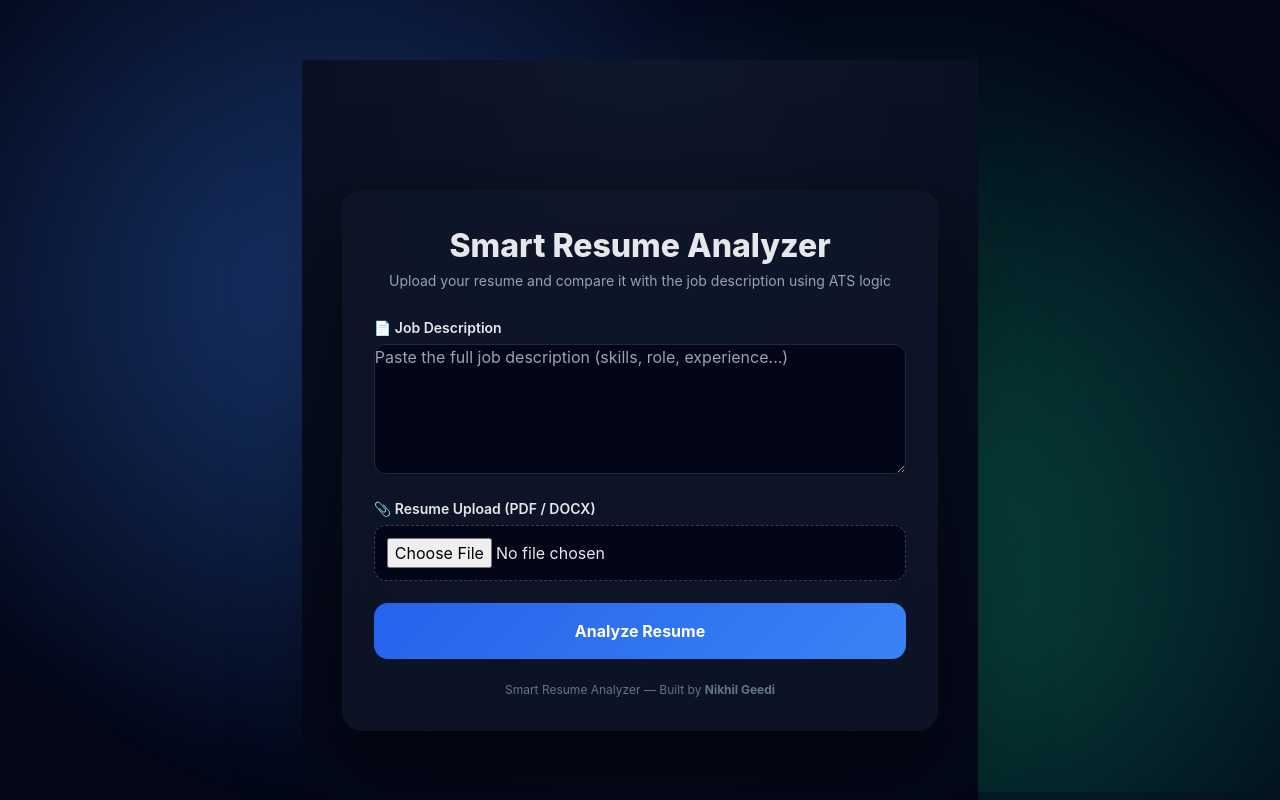
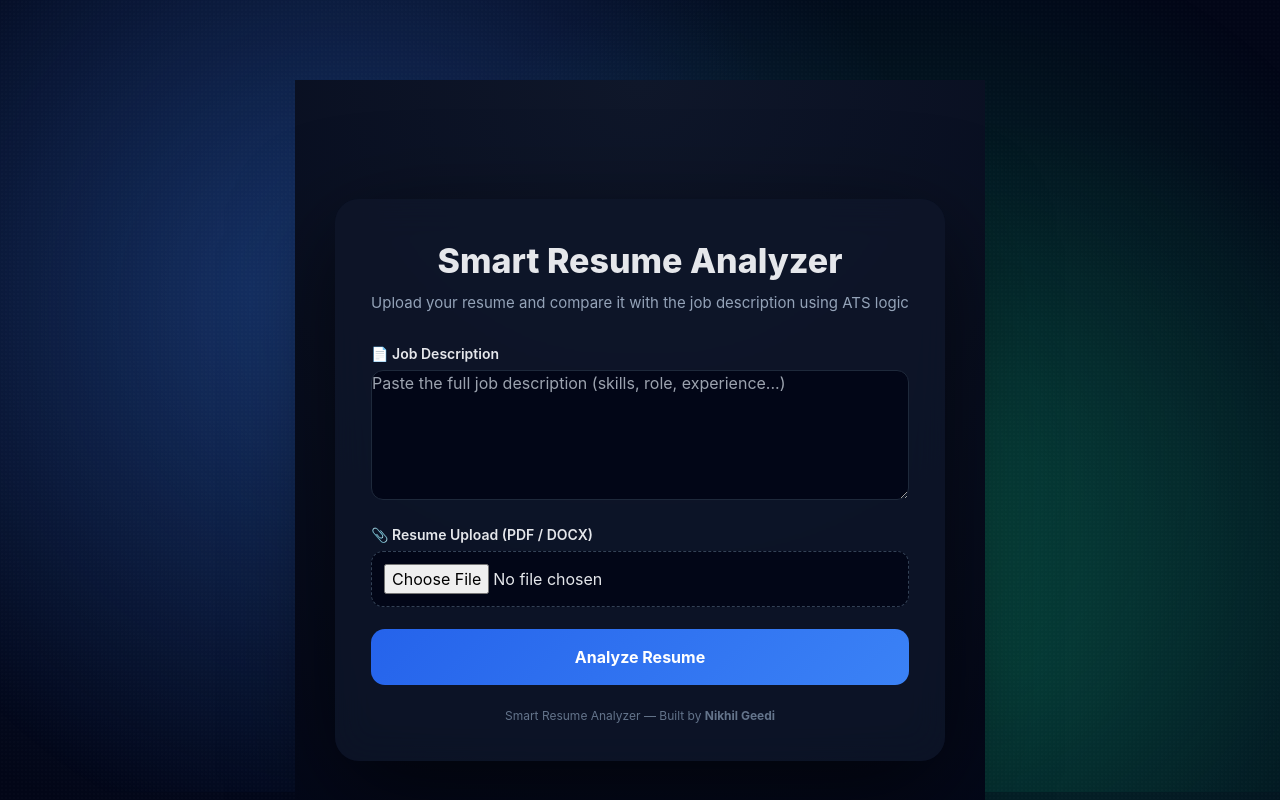
Before and after one commit to nikhil-18-ctrl/smart-resume-analyzer-ui, a React (Vite) app: page / in a window 1280 px wide. Shown: the top 800 px of the page. Built offline with nearby package versions, Linux system fonts and the light colour scheme.

Commit message:
Increase card fatness & premium glass UI

```diff
--- a/src/App.css
+++ b/src/App.css
@@ -1,66 +1,37 @@
 /* ================================
-   GLOBAL RESET
+   GLOBAL / BODY
 ================================ */
-
-* {
-  box-sizing: border-box;
-}
-
-html,
 body {
   margin: 0;
-  padding: 0;
-  min-height: 100%;
-}
-
-
-/* ================================
-   GOD-LEVEL BACKGROUND (FIXED)
-================================ */
-
-body {
   font-family: system-ui, -apple-system, BlinkMacSystemFont, "Segoe UI", sans-serif;
-  color: #e5e7eb;
+  min-height: 100vh;
   overflow-x: hidden;
 
+  /* Deep premium background */
   background:
-    radial-gradient(
-      circle at 20% 30%,
-      rgba(59, 130, 246, 0.15),
-      transparent 40%
-    ),
-    radial-gradient(
-      circle at 80% 70%,
-      rgba(16, 185, 129, 0.15),
-      transparent 45%
-    ),
+    radial-gradient(circle at 20% 30%, rgba(59,130,246,0.18), transparent 45%),
+    radial-gradient(circle at 80% 70%, rgba(16,185,129,0.18), transparent 45%),
     linear-gradient(180deg, #020617, #020617);
 }
 
-
-/* Floating glow animation layer */
+/* Floating glow */
 body::before {
   content: "";
   position: fixed;
   inset: 0;
   background:
-    radial-gradient(circle at 30% 40%, rgba(59,130,246,0.25), transparent 50%),
-    radial-gradient(circle at 70% 60%, rgba(16,185,129,0.25), transparent 50%);
+    radial-gradient(circle at 30% 40%, rgba(59,130,246,0.25), transparent 55%),
+    radial-gradient(circle at 70% 60%, rgba(16,185,129,0.25), transparent 55%);
   animation: floatGlow 18s ease-in-out infinite alternate;
-  z-index: -2;
+  z-index: -1;
 }
 
 @keyframes floatGlow {
-  0% {
-    transform: translateY(0px);
-  }
-  100% {
-    transform: translateY(-40px);
-  }
+  0% { transform: translateY(0); }
+  100% { transform: translateY(-40px); }
 }
 
-
-/* Subtle noise texture (premium feel) */
+/* Subtle grain */
 body::after {
   content: "";
   position: fixed;
@@ -74,55 +45,72 @@ body::after {
   z-index: -1;
 }
 
+/* ================================
+   ROOT
+================================ */
+#root {
+  min-height: 100vh;
+}
 
 /* ================================
-   MAIN APP LAYOUT (IMPORTANT FIX)
+   MAIN APP LAYOUT (IMPORTANT)
+   👉 This keeps the OLD SIZE
 ================================ */
-
 .app-layout {
   min-height: 100vh;
-  display: flex;              /* ⬅ FIXED: was grid earlier */
+  display: flex;
   justify-content: center;
   align-items: center;
-  padding: 60px 20px;
+  padding: 80px 20px;
 }
 
+/* ================================
+   CARD (UPLOAD CARD)
+================================ */
+.card {
+  width: 100%;
+  max-width: 900px;   /* 🔥 THIS IS THE SIZE YOU WANT */
+  background: rgba(15, 23, 42, 0.78);
+  backdrop-filter: blur(18px);
+  border-radius: 24px;
+  padding: 36px;
+  box-shadow: 0 30px 100px rgba(0,0,0,0.6);
+  transition: transform 0.3s ease, box-shadow 0.3s ease;
+}
+
+/* Premium hover */
+.card:hover {
+  transform: translateY(-2px);
+  box-shadow: 0 40px 120px rgba(0,0,0,0.7);
+}
 
 /* ================================
-   ROOT CONTAINER
+   TEXT
 ================================ */
-
-#root {
-  width: 100%;
-  display: flex;
-  justify-content: center;
+.title {
+  text-align: center;
+  font-size: 34px;
+  font-weight: 800;
+  margin-bottom: 6px;
 }
 
+.subtitle {
+  text-align: center;
+  color: #94a3b8;
+  margin-bottom: 28px;
+  font-size: 15px;
+}
 
 /* ================================
-   SCROLLBAR (OPTIONAL POLISH)
+   MOBILE
 ================================ */
+@media (max-width: 768px) {
+  .card {
+    padding: 28px;
+    max-width: 100%;
+  }
 
-::-webkit-scrollbar {
-  width: 8px;
-}
-
-::-webkit-scrollbar-thumb {
-  background: rgba(148, 163, 184, 0.25);
-  border-radius: 8px;
-}
-
-::-webkit-scrollbar-thumb:hover {
-  background: rgba(148, 163, 184, 0.4);
-}
-
-
-/* ================================
-   RESPONSIVE (MOBILE)
-================================ */
-
-@media (max-width: 1024px) {
-  .app-layout {
-    padding: 32px 16px;
+  .title {
+    font-size: 28px;
   }
 }
--- a/src/components/UploadCard.css
+++ b/src/components/UploadCard.css
@@ -11,19 +11,36 @@
 }
 
 /* ===== CARD ===== */
+/* =========================
+   MAIN GLASS CARD (FAT 🔥)
+========================= */
+
 .card {
   width: 100%;
-  max-width: 900px;
-  background: rgba(15, 23, 42, 0.75);
-  backdrop-filter: blur(18px);
-  border-radius: 20px;
-  padding: 32px;
-  box-shadow: 0 30px 100px rgba(0, 0, 0, 0.6);
-  transition: transform 0.3s ease, box-shadow 0.3s ease;
+  max-width: 1050px;        /* ⬅️ INCREASED fatness */
+  padding: 48px 52px;       /* ⬅️ thicker inside */
+
+  background: rgba(15, 23, 42, 0.78);
+  backdrop-filter: blur(22px);
+  -webkit-backdrop-filter: blur(22px);
+
+  border-radius: 28px;      /* ⬅️ smoother premium curves */
+
+  box-shadow:
+    0 40px 120px rgba(0, 0, 0, 0.65),
+    inset 0 1px 0 rgba(255, 255, 255, 0.05);
+
+  transition:
+    transform 0.35s ease,
+    box-shadow 0.35s ease;
 }
 
+/* Premium hover */
 .card:hover {
-  transform: translateY(-2px);
+  transform: translateY(-3px);
+  box-shadow:
+    0 55px 160px rgba(0, 0, 0, 0.75),
+    inset 0 1px 0 rgba(255, 255, 255, 0.08);
 }
 
 /* ===== HEADER ===== */
@@ -236,3 +253,11 @@ input[type="file"] {
   color: #64748b;
   margin-top: 22px;
 }
+
+@media (max-width: 768px) {
+  .card {
+    padding: 32px 24px;
+    max-width: 100%;
+    border-radius: 22px;
+  }
+}
```
